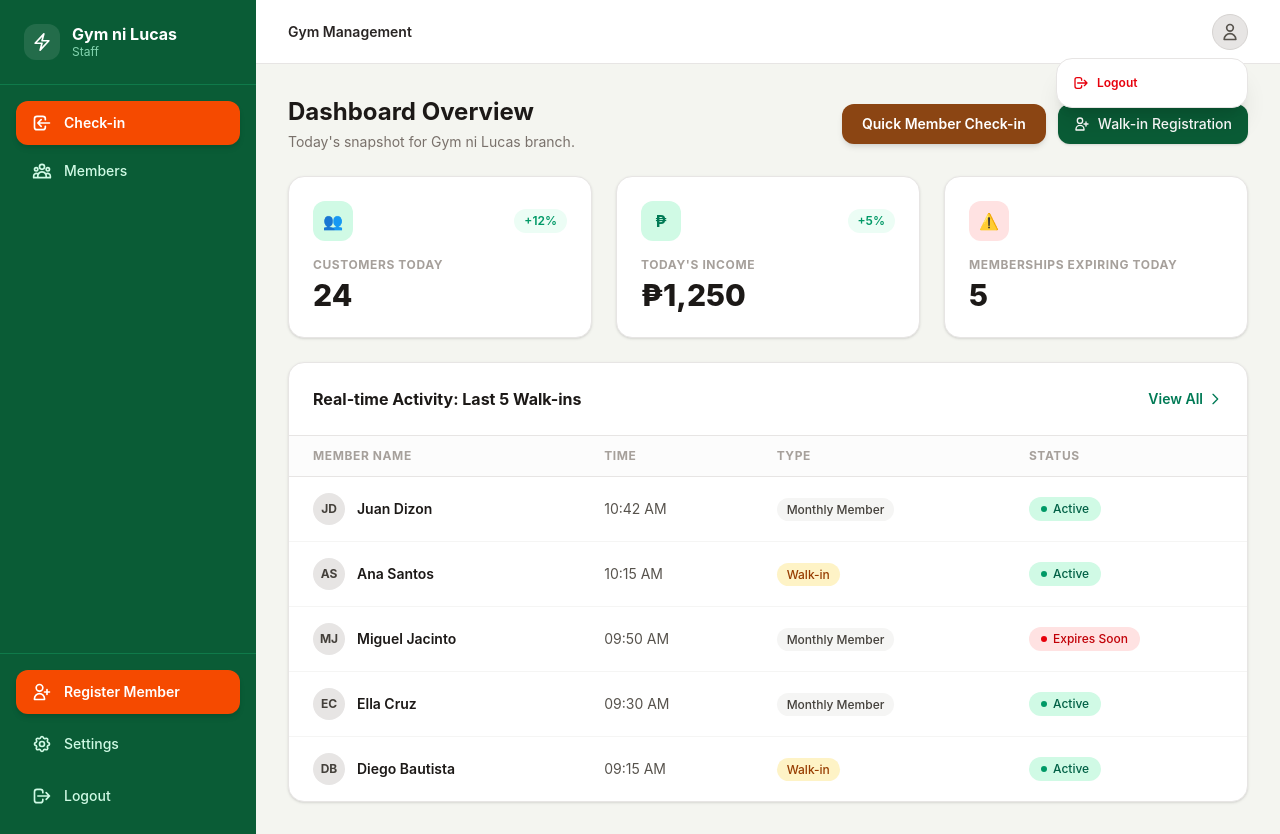
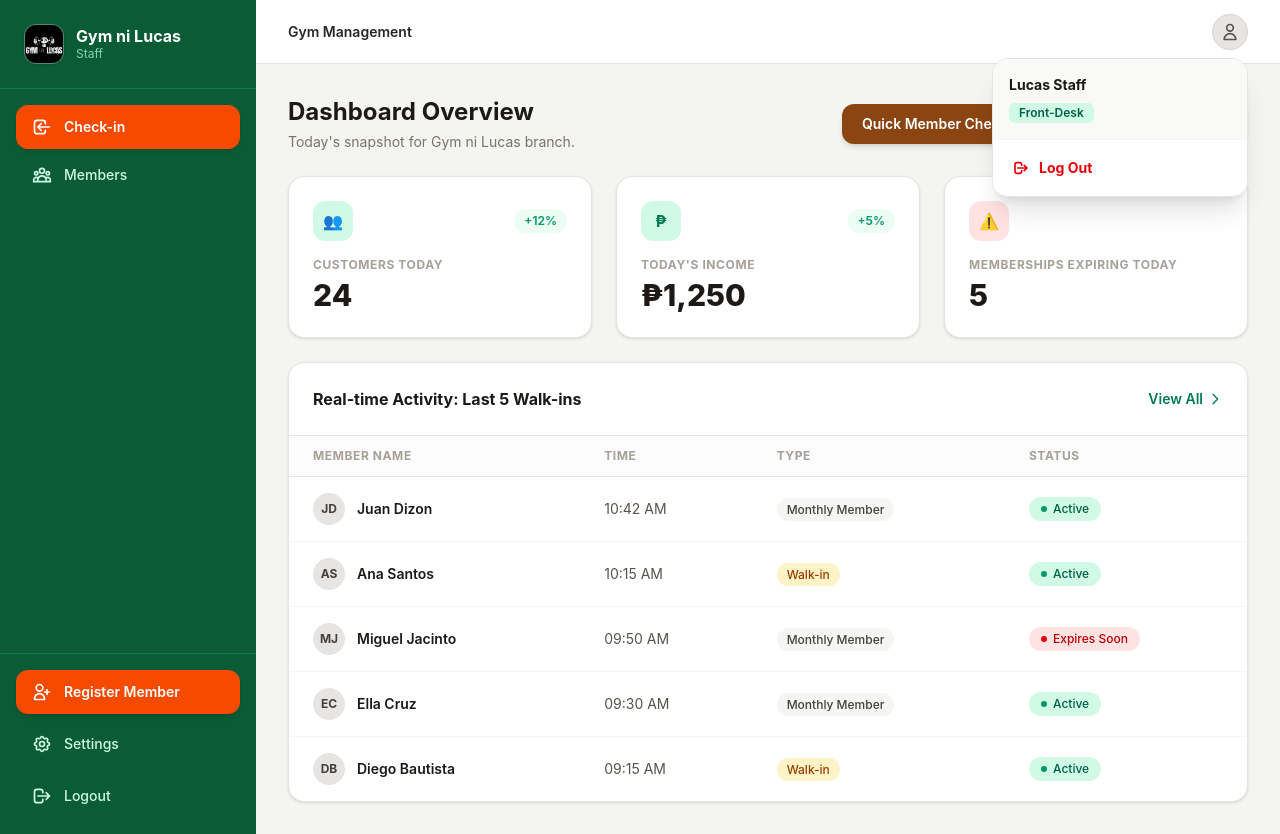
Before and after one commit to ilaykher/gymnilukas, a React (Vite) app in the folder client/: page / in a window 1280 px wide. Both pictures are taken after a click on the button 1230 px from the left and 31 px from the top of the page. Built offline with nearby package versions, Linux system fonts and the light colour scheme.

Commit message:
Added Logo of Gym ni Lucas

```diff
--- a/client/src/components/admin/AdminSidebar.jsx
+++ b/client/src/components/admin/AdminSidebar.jsx
@@ -1,5 +1,6 @@
 import React from 'react';
 import { Link, useLocation } from 'react-router-dom';
+import logoImage from '../../assets/logo.jpg';
 
 export default function AdminSidebar() {
   const location = useLocation();
@@ -9,10 +10,12 @@ export default function AdminSidebar() {
     <aside className="w-64 bg-[#0A5C36] text-white flex flex-col justify-between hidden md:flex select-none shrink-0">
       <div>
         <div className="p-6 flex items-center space-x-3 border-b border-[#0f7a4a]">
-          <div className="w-9 h-9 bg-white/10 rounded-xl flex items-center justify-center">
-            <svg className="w-5 h-5 text-white" fill="none" stroke="currentColor" viewBox="0 0 24 24">
-              <path strokeLinecap="round" strokeLinejoin="round" strokeWidth="2" d="M3.75 13.5l10.5-11.25L12 10.5h8.25L9.75 21.75 12 13.5H3.75z" />
-            </svg>
+          <div className="w-10 h-10 rounded-xl overflow-hidden bg-white/10 flex items-center justify-center shrink-0 border border-white/20 shadow-sm">
+            <img
+              src={logoImage}
+              alt="Gym ni Lucas Logo"
+              className="w-full h-full object-cover"
+            />
           </div>
           <div>
             <h1 className="font-bold text-base leading-tight">Gym ni Lucas</h1>
--- a/client/src/components/staff/Sidebar.jsx
+++ b/client/src/components/staff/Sidebar.jsx
@@ -1,5 +1,6 @@
 import React from 'react';
 import { Link, useLocation } from 'react-router-dom';
+import logoImage from '../../assets/logo.jpg';
 
 export default function Sidebar() {
   const location = useLocation();
@@ -9,10 +10,12 @@ export default function Sidebar() {
     <aside className="w-64 bg-[#0A5C36] text-white flex flex-col justify-between hidden md:flex select-none shrink-0">
       <div>
         <div className="p-6 flex items-center space-x-3 border-b border-[#0f7a4a]">
-          <div className="w-9 h-9 bg-white/10 rounded-xl flex items-center justify-center">
-            <svg className="w-5 h-5 text-white" fill="none" stroke="currentColor" viewBox="0 0 24 24">
-              <path strokeLinecap="round" strokeLinejoin="round" strokeWidth="2" d="M3.75 13.5l10.5-11.25L12 10.5h8.25L9.75 21.75 12 13.5H3.75z" />
-            </svg>
+          <div className="w-10 h-10 rounded-xl overflow-hidden bg-white/10 flex items-center justify-center shrink-0 border border-white/20 shadow-sm">
+            <img
+              src={logoImage}
+              alt="Gym ni Lucas Logo"
+              className="w-full h-full object-cover"
+            />
           </div>
           <div>
             <h1 className="font-bold text-base leading-tight">Gym ni Lucas</h1>
--- a/client/src/layouts/DashboardLayout.jsx
+++ b/client/src/layouts/DashboardLayout.jsx
@@ -51,16 +51,27 @@ export default function DashboardLayout() {
             </button>
 
             {dropdownOpen && (
-              <div className="absolute right-0 mt-2 w-48 bg-white border border-stone-200 rounded-2xl shadow-xl py-1.5 z-50">
-                <button
-                  onClick={handleLogout}
-                  className="w-full px-4 py-2.5 text-left text-xs font-semibold text-red-600 hover:bg-red-50 transition flex items-center space-x-2 cursor-pointer"
-                >
-                  <svg className="w-4 h-4" fill="none" stroke="currentColor" viewBox="0 0 24 24">
-                    <path strokeLinecap="round" strokeLinejoin="round" strokeWidth="2" d="M17 16l4-4m0 0l-4-4m4 4H7m6 4v1a3 3 0 01-3 3H6a3 3 0 01-3-3V7a3 3 0 013-3h4a3 3 0 013 3v1" />
-                  </svg>
-                  <span>Logout</span>
-                </button>
+              <div className="absolute right-0 mt-2 w-64 bg-white border border-stone-200 rounded-2xl shadow-xl overflow-hidden z-50 animate-in fade-in zoom-in duration-150">
+                {/* Profile Header Details (Eksaktong kapareho ng Admin UI styling) */}
+                <div className="p-4 bg-[#f9faf8] space-y-1">
+                  <h4 className="font-bold text-stone-900 text-sm">Lucas Staff</h4>
+                  <span className="inline-block px-2.5 py-0.5 bg-emerald-100 text-emerald-800 text-xs font-semibold rounded-md">
+                    Front-Desk
+                  </span>
+                </div>
+
+                {/* Divider & Logout Action */}
+                <div className="border-t border-stone-100 p-2 bg-white">
+                  <button
+                    onClick={handleLogout}
+                    className="w-full px-3 py-2.5 text-left font-bold text-red-600 hover:bg-red-50 rounded-xl transition flex items-center space-x-2.5 cursor-pointer"
+                  >
+                    <svg className="w-4 h-4 text-red-600" fill="none" stroke="currentColor" viewBox="0 0 24 24">
+                      <path strokeLinecap="round" strokeLinejoin="round" strokeWidth="2.5" d="M17 16l4-4m0 0l-4-4m4 4H7m6 4v1a3 3 0 01-3 3H6a3 3 0 01-3-3V7a3 3 0 013-3h4a3 3 0 013 3v1" />
+                    </svg>
+                    <span className="text-sm">Log Out</span>
+                  </button>
+                </div>
               </div>
             )}
           </div>
```
Also changed, not shown: client/src/assets/logo.jpg (added).
